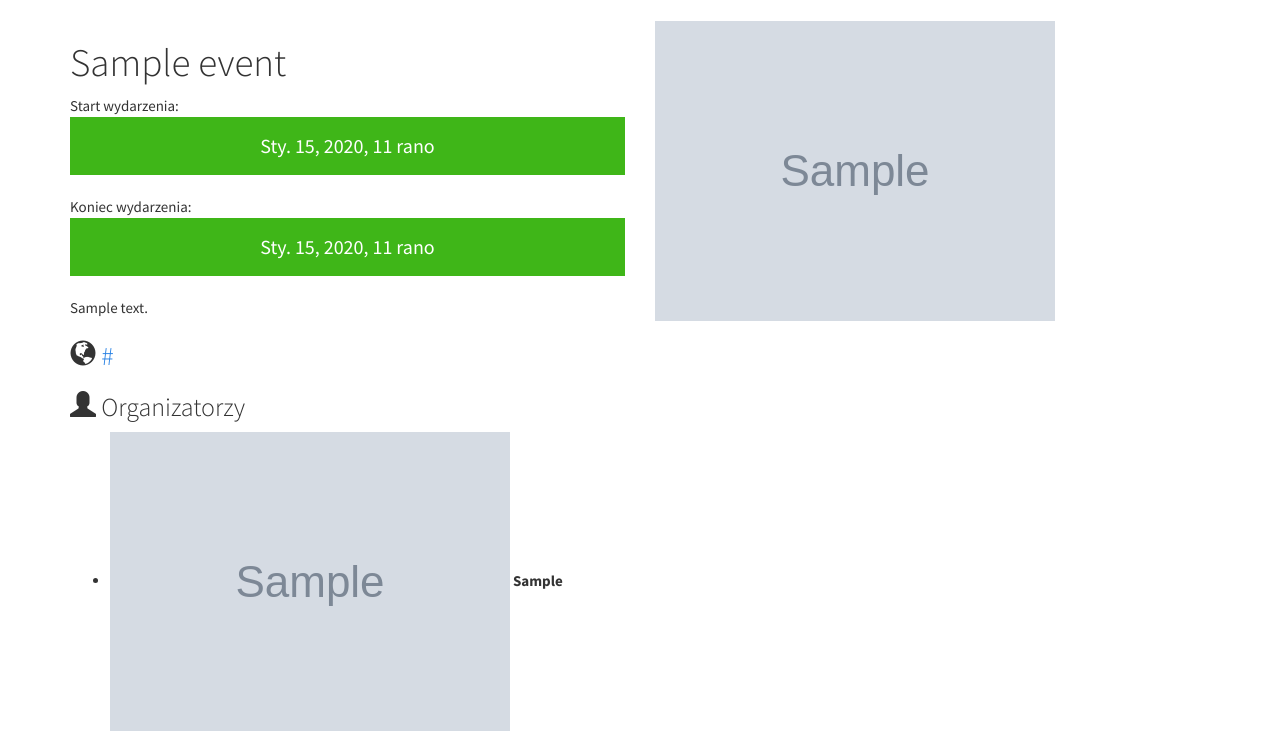
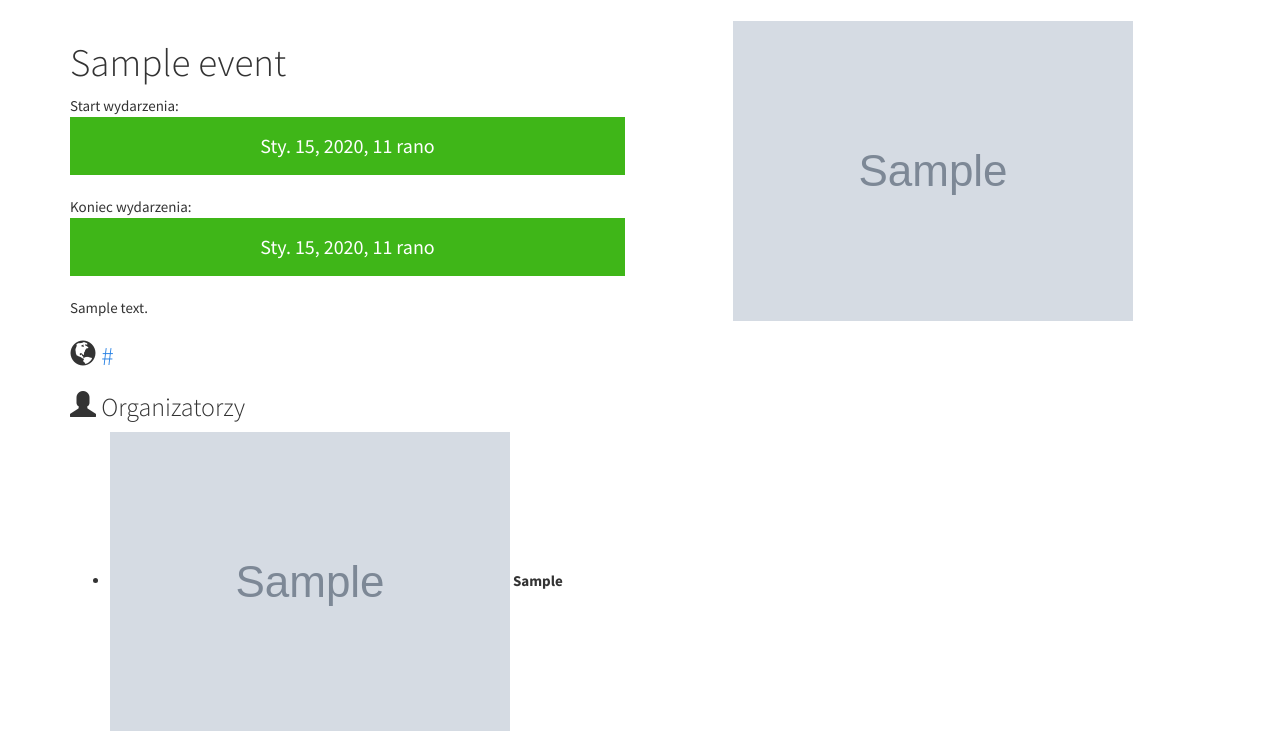
Before and after one commit to hackerspace-silesia/calendar-oswiecim, a Django app: a page that uses webapp/templates/base.html in a window 1280 px wide. Shown: the part 52-783 px from the top of the page. Run offline with Django 3.2, Linux system fonts and the light colour scheme; tables that the repository leaves empty hold one stand-in row (values such as "Sample post"); grey boxes marked "Sample" are stand-in pictures; parts of the project's set-up code (start-up, migrations or seed data) failed here and were passed over; some libraries are stand-ins or nearby versions.

Commit message:
Center poster when width < div width.
Signed-off-by: Mariusz Fik <mariusz@fidano.pl>

```diff
--- a/webapp/calendars/static/css/main.css
+++ b/webapp/calendars/static/css/main.css
@@ -17,5 +17,8 @@
 }
 
 .poster img {
+    display: block;
+    margin-left: auto;
+    margin-right: auto;
     max-width: 100%;
 }
```
